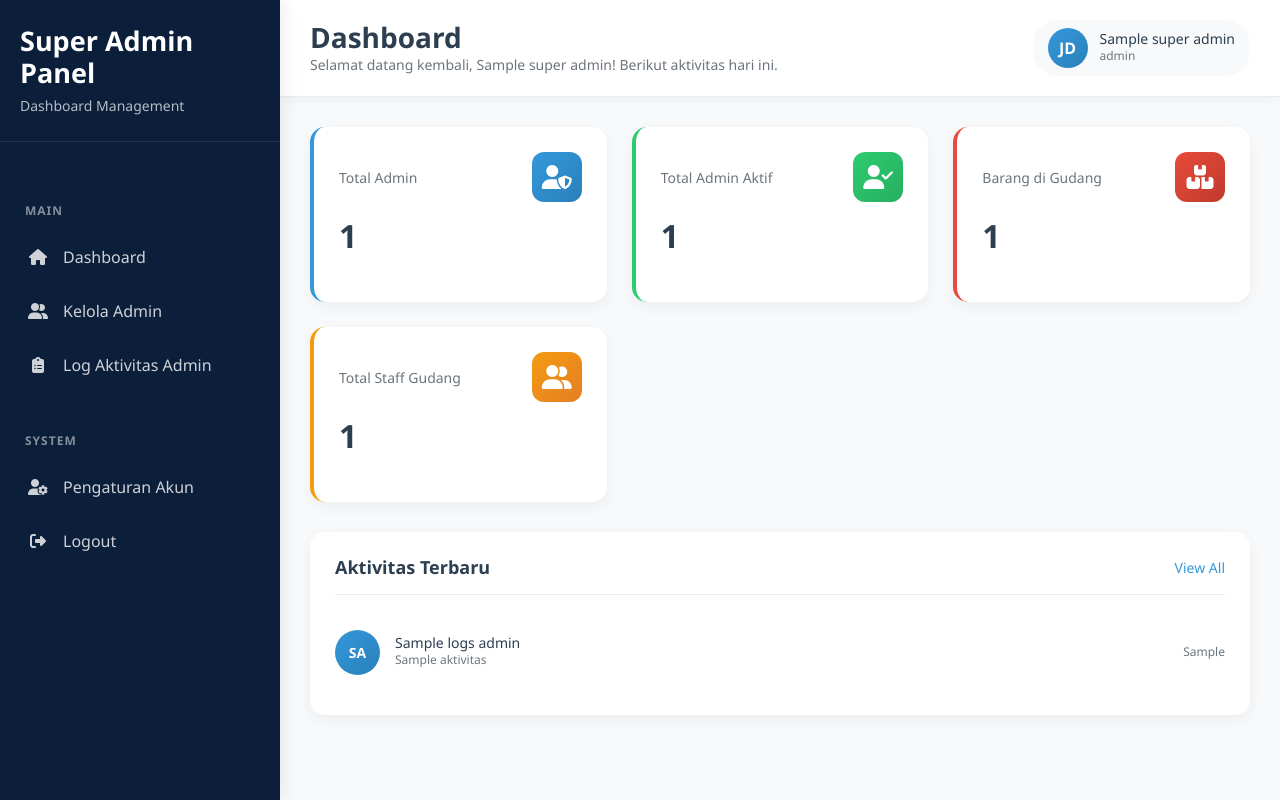
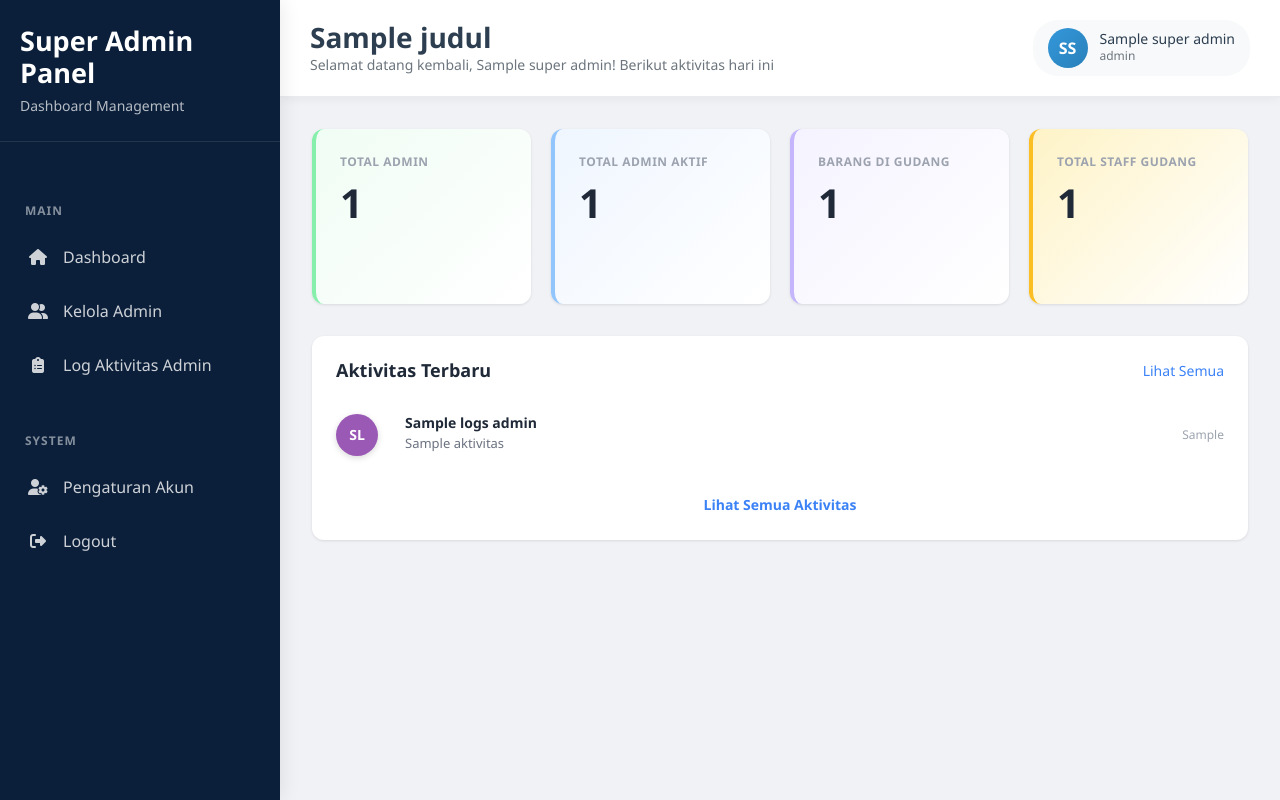
Before and after one commit to ProtoCyper/RAILOG, a CodeIgniter 4 app: the page made by app/Views/superAdmin/dashboard.php in a window 1280 px wide. Run offline with PHP 8.4 and a stand-in for CodeIgniter, Linux system fonts and the light colour scheme; the template is opened without the code that fills it: most values are stand-ins (such as "Sample title", 1, 10 or a date in 2020); some libraries are stand-ins or nearby versions.

Commit message:
style: Merubah struktur/layout page wrapper pada dashboard (superadmin)

```diff
--- a/app/Views/superAdmin/dashboard.php
+++ b/app/Views/superAdmin/dashboard.php
@@ -2,21 +2,304 @@
 
 <?= $this->section('content') ?>
 
-<!-- Main Content -->
-<div class="main-content">
+<style>
+  .dashboard-wrapper {
+    margin-left: 280px;
+    background-color: #f0f2f5;
+    min-height: 100vh;
+    padding: 0;
+  }
+
+  .dashboard-container {
+    padding: 2rem;
+  }
+
+  .stats-grid {
+    display: grid;
+    grid-template-columns: repeat(4, 1fr);
+    gap: 1.25rem;
+    margin-bottom: 2rem;
+  }
+
+  .stat-card {
+    background: white;
+    border-radius: 12px;
+    padding: 1.5rem;
+    box-shadow: 0 1px 3px rgba(0, 0, 0, 0.1);
+    transition: transform 0.2s;
+    position: relative;
+    border-left: 4px solid;
+  }
+
+  .stat-card:nth-child(1) {
+    background: linear-gradient(135deg, #f0fdf4 0%, #ffffff 100%);
+    border-left-color: #86efac;
+  }
+
+  .stat-card:nth-child(2) {
+    background: linear-gradient(135deg, #eff6ff 0%, #ffffff 100%);
+    border-left-color: #93c5fd;
+  }
+
+  .stat-card:nth-child(3) {
+    background: linear-gradient(135deg, #f5f3ff 0%, #ffffff 100%);
+    border-left-color: #c4b5fd;
+  }
+
+  .stat-card:nth-child(4) {
+    background: linear-gradient(135deg, #fef3c7 0%, #ffffff 100%);
+    border-left-color: #fbbf24;
+  }
+
+  .stat-card:hover {
+    transform: translateY(-2px);
+    box-shadow: 0 4px 12px rgba(0, 0, 0, 0.15);
+  }
+
+  .stat-label {
+    font-size: 0.75rem;
+    font-weight: 600;
+    color: #9ca3af;
+    text-transform: uppercase;
+    letter-spacing: 0.5px;
+    margin-bottom: 0.75rem;
+  }
+
+  .stat-value {
+    font-size: 2.5rem;
+    font-weight: 700;
+    color: #1f2937;
+    line-height: 1;
+    margin: 0;
+  }
+
+  .content-grid {
+    display: grid;
+    grid-template-columns: 1fr;
+    gap: 1.5rem;
+  }
+
+  .content-section {
+    background: white;
+    border-radius: 12px;
+    padding: 1.5rem;
+    box-shadow: 0 1px 3px rgba(0, 0, 0, 0.1);
+    display: flex;
+    flex-direction: column;
+  }
+
+  .activity-section {
+    background: white;
+    border-radius: 12px;
+    padding: 1.5rem;
+    box-shadow: 0 1px 3px rgba(0, 0, 0, 0.1);
+    display: flex;
+    flex-direction: column;
+    height: fit-content;
+  }
+
+  .section-header {
+    display: flex;
+    justify-content: space-between;
+    align-items: center;
+    margin-bottom: 1.25rem;
+  }
+
+  .section-title {
+    font-size: 1.125rem;
+    font-weight: 700;
+    color: #1f2937;
+    margin: 0;
+  }
+
+  .section-link {
+    font-size: 0.875rem;
+    color: #3b82f6;
+    text-decoration: none;
+    font-weight: 500;
+  }
+
+  .section-link:hover {
+    color: #2563eb;
+  }
+
+  .table-wrapper {
+    overflow-x: auto;
+  }
+
+  .data-table {
+    width: 100%;
+    border-collapse: collapse;
+    font-size: 0.875rem;
+  }
+
+  .data-table thead {
+    border-bottom: 2px solid #e5e7eb;
+  }
+
+  .data-table th {
+    padding: 0.75rem 1rem;
+    text-align: left;
+    font-weight: 600;
+    color: #9ca3af;
+    text-transform: uppercase;
+    font-size: 0.6875rem;
+    letter-spacing: 0.5px;
+    background: #fafafa;
+  }
+
+  .data-table td {
+    padding: 1rem;
+    border-bottom: 1px solid #f3f4f6;
+    color: #374151;
+    vertical-align: top;
+  }
+
+  .data-table tbody tr:hover {
+    background-color: #f9fafb;
+  }
+
+  .data-table tbody tr:last-child td {
+    border-bottom: none;
+  }
+
+  .badge {
+    display: inline-block;
+    padding: 0.25rem 0.75rem;
+    border-radius: 12px;
+    font-size: 0.75rem;
+    font-weight: 600;
+    text-transform: uppercase;
+    letter-spacing: 0.3px;
+  }
+
+  .badge-masuk {
+    background: #d1fae5;
+    color: #065f46;
+  }
+
+  .badge-dipakai {
+    background: #fee2e2;
+    color: #991b1b;
+  }
+
+  .activity-list {
+    list-style: none;
+    padding: 0;
+    margin: 0;
+  }
+
+  .activity-item {
+    display: flex;
+    align-items: center;
+    padding: 0.75rem 0;
+    border-bottom: 1px solid #f3f4f6;
+  }
+
+  .activity-item:last-child {
+    border-bottom: none;
+  }
+
+  .activity-avatar {
+    width: 42px;
+    height: 42px;
+    border-radius: 50%;
+    color: #fff;
+    font-weight: bold;
+    font-size: 14px;
+    display: flex;
+    align-items: center;
+    justify-content: center;
+    margin-right: 12px;
+    flex-shrink: 0;
+    text-transform: uppercase;
+    box-shadow: 0 2px 6px rgba(0, 0, 0, 0.15);
+  }
+
+  .activity-content {
+    flex: 1;
+  }
+
+  .activity-content h6 {
+    margin: 0;
+    font-size: 14px;
+    font-weight: 600;
+    color: #1f2937;
+  }
+
+  .activity-content p {
+    margin: 2px 0 0;
+    font-size: 13px;
+    color: #6b7280;
+  }
+
+  .activity-time {
+    font-size: 12px;
+    color: #9ca3af;
+    margin-left: 12px;
+    white-space: nowrap;
+  }
+
+  .view-all-link {
+    color: #3b82f6;
+    font-size: 0.875rem;
+    font-weight: 600;
+    text-decoration: none;
+    transition: color 0.2s;
+  }
+
+  .view-all-link:hover {
+    color: #2563eb;
+  }
+
+  @media (max-width: 1024px) {
+    .dashboard-wrapper {
+      margin-left: 0;
+    }
+
+    .stats-grid {
+      grid-template-columns: repeat(2, 1fr);
+    }
+
+    .content-grid {
+      grid-template-columns: 1fr;
+    }
+  }
+
+  @media (max-width: 640px) {
+    .stats-grid {
+      grid-template-columns: 1fr;
+    }
+
+    .dashboard-container {
+      padding: 1rem;
+    }
+  }
+</style>
+
+<div class="dashboard-wrapper">
   <!-- Header -->
   <div class="header">
     <div class="header-content">
       <div class="header-title">
-        <h1>Dashboard</h1>
-        <p>Selamat datang kembali, <?= esc($superAdmin['nama']) ?>! Berikut aktivitas hari ini.</p>
+        <h1><?= esc($judul ?? 'Dashboard') ?></h1>
+        <p>Selamat datang kembali, <?= esc($superAdmin['nama']) ?>! Berikut aktivitas hari ini</p>
       </div>
       <div class="header-actions">
+        <?php
+        $nama = trim($superAdmin['nama']);
+        $parts = explode(" ", $nama);
+        if (count($parts) >= 2) {
+          $avatar = strtoupper(substr($parts[0], 0, 1) . substr($parts[1], 0, 1));
+        } else {
+          $avatar = strtoupper(substr($nama, 0, 2));
+        }
+        ?>
         <div class="user-profile">
-          <div class="user-avatar">JD</div>
+          <div class="user-avatar"><?= $avatar ?></div>
           <a href="<?= base_url('superadmin/pengaturan-akun') ?>" class="a-info">
             <div class="user-info">
-              <h6> <?= esc($superAdmin['nama']) ?></h6>
+              <h6><?= esc($superAdmin['nama']) ?></h6>
               <p><?= esc($superAdmin['role']) ?></p>
             </div>
           </a>
@@ -25,95 +308,84 @@
     </div>
   </div>
 
-  <!-- Content Area -->
-  <div class="content-area">
-
+  <div class="dashboard-container">
     <!-- Stats Cards -->
     <div class="stats-grid">
+      <!-- Total Admin -->
+      <div class="stat-card">
+        <div class="stat-label">Total Admin</div>
+        <div class="stat-value"><?= esc($totalAdmin) ?></div>
+      </div>
 
       <!-- Total Admin Aktif -->
       <div class="stat-card">
-        <div class="stat-header">
-          <p class="stat-title">Total Admin</p>
-          <div class="stat-icon">
-            <i class="fas fa-user-shield"></i>
-          </div>
-        </div>
-        <h2 class="stat-value"><?= esc($totalAdmin) ?></h2>
-      </div>
-
-      <!-- Barang Hampir Habis -->
-      <div class="stat-card">
-        <div class="stat-header">
-          <p class="stat-title">Total Admin Aktif</p>
-          <div class="stat-icon">
-            <i class="fas fa-user-check"></i>
-          </div>
-        </div>
-        <h2 class="stat-value"><?= esc($totalAdminAktif) ?></h2>
+        <div class="stat-label">Total Admin Aktif</div>
+        <div class="stat-value"><?= esc($totalAdminAktif) ?></div>
       </div>
 
       <!-- Barang di Gudang -->
       <div class="stat-card">
-        <div class="stat-header">
-          <p class="stat-title">Barang di Gudang</p>
-          <div class="stat-icon">
-            <i class="fas fa-boxes"></i>
-          </div>
-        </div>
-        <h2 class="stat-value"><?= esc($totalBarang) ?></h2>
+        <div class="stat-label">Barang di Gudang</div>
+        <div class="stat-value"><?= esc($totalBarang) ?></div>
       </div>
 
       <!-- Total Staff Gudang -->
       <div class="stat-card">
-        <div class="stat-header">
-          <p class="stat-title">Total Staff Gudang</p>
-          <div class="stat-icon">
-            <i class="fas fa-user-friends"></i>
-          </div>
-        </div>
-        <h2 class="stat-value"><?= esc($totalStaff) ?></h2>
+        <div class="stat-label">Total Staff Gudang</div>
+        <div class="stat-value"><?= esc($totalStaff) ?></div>
       </div>
-
     </div>
 
     <!-- Content Grid -->
     <div class="content-grid">
-
-      <!-- Recent Activity -->
-      <div class="content-card">
-        <div class="card-header">
-          <h3 class="card-title">Aktivitas Terbaru</h3>
-          <a href="<?= base_url('superadmin/log-aktivitas-admin') ?>" class="card-action">View All</a>
+      <!-- Aktivitas Terbaru -->
+      <div class="activity-section">
+        <div class="section-header">
+          <h2 class="section-title">Aktivitas Terbaru</h2>
+          <a href="<?= base_url('superadmin/log-aktivitas-admin') ?>" class="section-link">Lihat Semua</a>
         </div>
 
         <ul class="activity-list">
           <?php if (!empty($logsAdmin)): ?>
             <?php foreach ($logsAdmin as $log): ?>
+              <?php
+              $nama = trim($log['nama_admin'] ?? 'NA');
+              $parts = explode(' ', $nama);
+
+              if (count($parts) >= 2) {
+                $initials = strtoupper(substr($parts[0], 0, 1) . substr($parts[1], 0, 1));
+              } else {
+                $initials = strtoupper(substr($nama, 0, 2));
+              }
+
+              $colors = ['#3498db', '#e67e22', '#2ecc71', '#9b59b6', '#e74c3c'];
+              $color = $colors[crc32($nama) % count($colors)];
+              ?>
               <li class="activity-item">
-                <div class="activity-avatar">
-                  <?= strtoupper(substr($log['nama_admin'] ?? 'NA', 0, 2)); ?>
+                <div class="activity-avatar" style="background: <?= $color ?>;">
+                  <?= esc($initials) ?>
                 </div>
                 <div class="activity-content">
-                  <h6><?= $log['nama_admin']; ?></h6>
-                  <p><?= $log['aktivitas']; ?></p>
+                  <h6><?= esc($nama) ?></h6>
+                  <p><?= esc($log['aktivitas']) ?></p>
                 </div>
-                <div class="activity-time"><?= $log['waktu_ago']; ?></div>
+                <div class="activity-time"><?= esc($log['waktu_ago']) ?></div>
               </li>
             <?php endforeach; ?>
           <?php else: ?>
             <li class="activity-item">
               <div class="activity-content">
-                <p class="text-muted">Belum ada aktivitas.</p>
+                <p style="color: #9ca3af; text-align: center; padding: 2rem 0;">Belum ada aktivitas</p>
               </div>
             </li>
           <?php endif; ?>
         </ul>
 
+        <div style="text-align: center; margin-top: 1.5rem;">
+          <a href="<?= base_url('superadmin/log-aktivitas-admin') ?>" class="view-all-link">Lihat Semua Aktivitas</a>
+        </div>
       </div>
     </div>
-
-
   </div>
 </div>
 <?= $this->endSection() ?>
```
